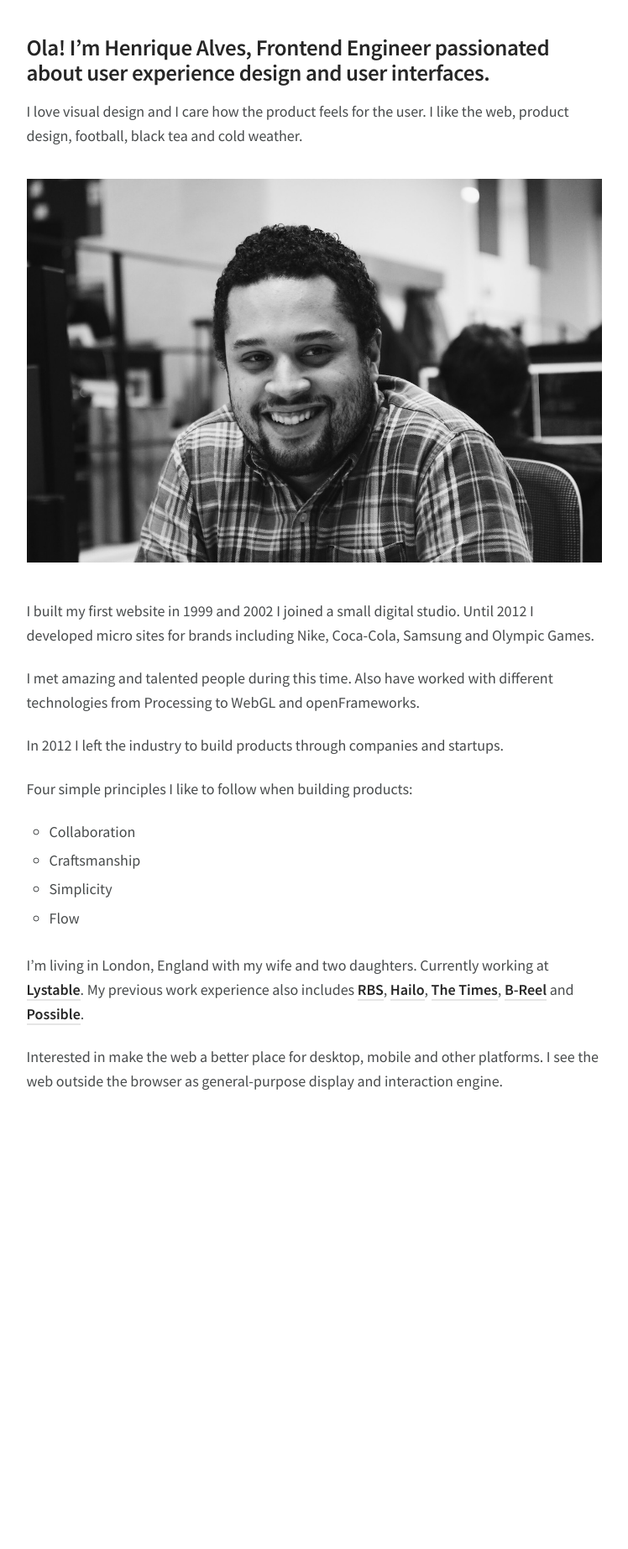
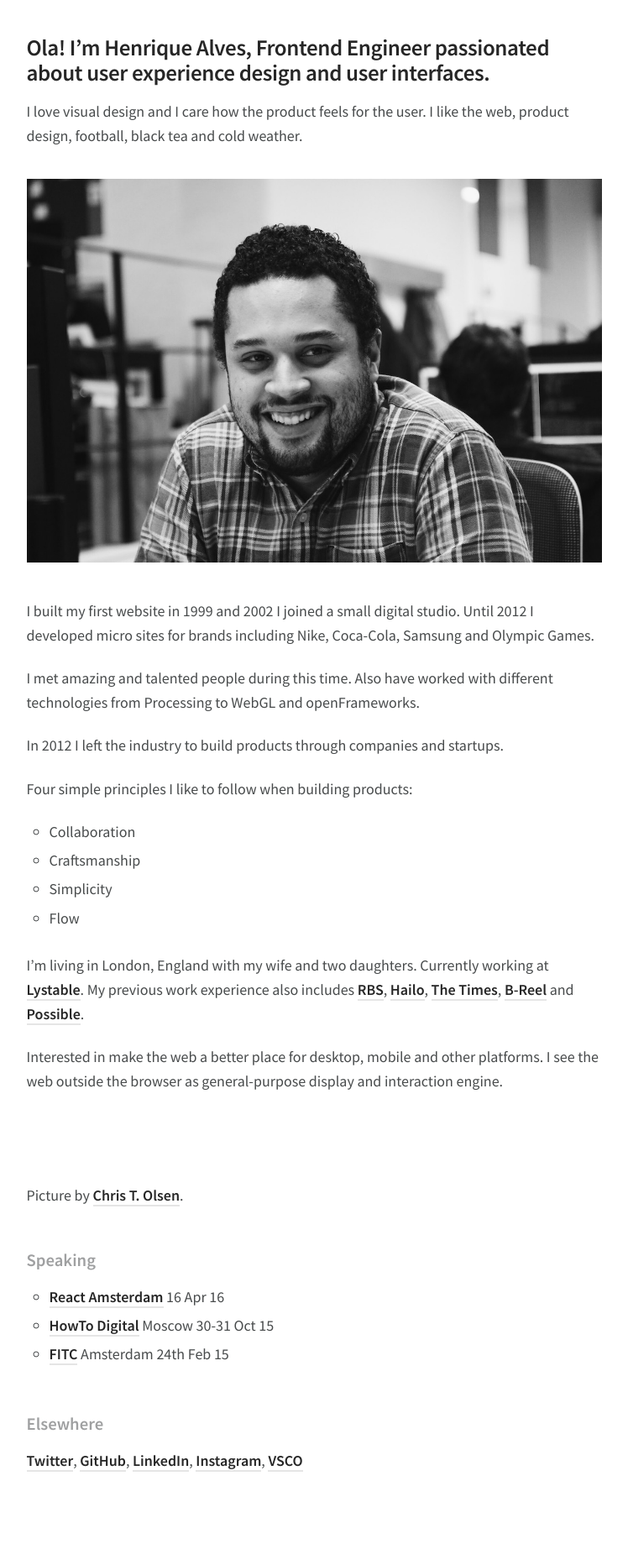
Before and after one commit to grifotv/henriquea.github.io, a Jekyll site: the page built from index.md, in a window 1280 px wide. Shown: the whole page at 84% size, without its empty margins (266-1014 px from the left). Built offline with Jekyll 4.4.1, drawn with Linux system fonts in a browser that asks for light colours; before the commit the page ends 1482 px from its top, so only the background shows below that; grey boxes are pictures that could not be loaded.

Commit message:
Amend copy

```diff
--- a/index.md
+++ b/index.md
@@ -41,8 +41,8 @@ interaction engine.
   scrolling="no"
   frameborder="0"
   style="border:none; overflow:hidden; width:70px; height:35px;"
-  allowTransparency="true"
-/>
+  allowTransparency="true">
+</iframe>
 
 Picture by [Chris T. Olsen](https://twitter.com/ctolsen).
 
```
